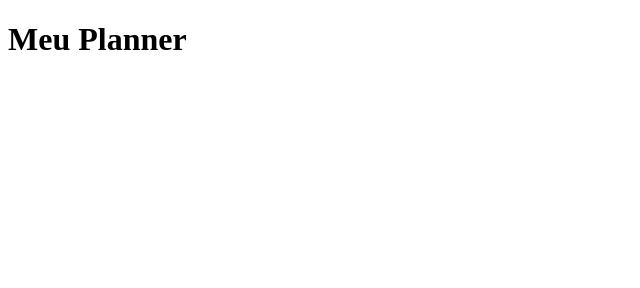
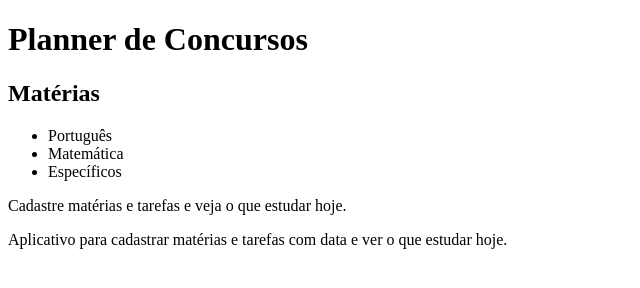
Before and after one commit to YaggoMarvGIT/planner-estudos, a plain HTML site: page index.html in a window 1280 px wide. Shown: the whole page, without its empty margins (0-640 px from the left). Drawn offline with Linux system fonts and the light colour scheme.

Commit message:
adapt page for concursos

```diff
--- a/index.html
+++ b/index.html
@@ -1,11 +1,21 @@
 <!DOCTYPE html>
-<html lang="en">
+<html lang="pt-BR">
 <head>
     <meta charset="UTF-8">
     <meta name="viewport" content="width=device-width, initial-scale=1.0">
-    <title>Document</title>
+    <title>Meu Planner - Planner de Concursos</title>
 </head>
 <body>
-    <h1>Meu Planner</h1>
+    <h1>Planner de Concursos</h1>
+    <h2>Matérias</h2>
+    <ul>
+        <!-- provisório: na semana 3 o JavaScript vai criar estes itens -->
+        <li>Português</li>
+        <li>Matemática</li>
+        <li>Específicos</li>
+    </ul>
+    <p>Cadastre matérias e tarefas e veja o que estudar hoje.</p>
 </body>
 </html>
+<p>Aplicativo para cadastrar matérias e tarefas com data e ver o que estudar hoje.</p>
+</html>
```
